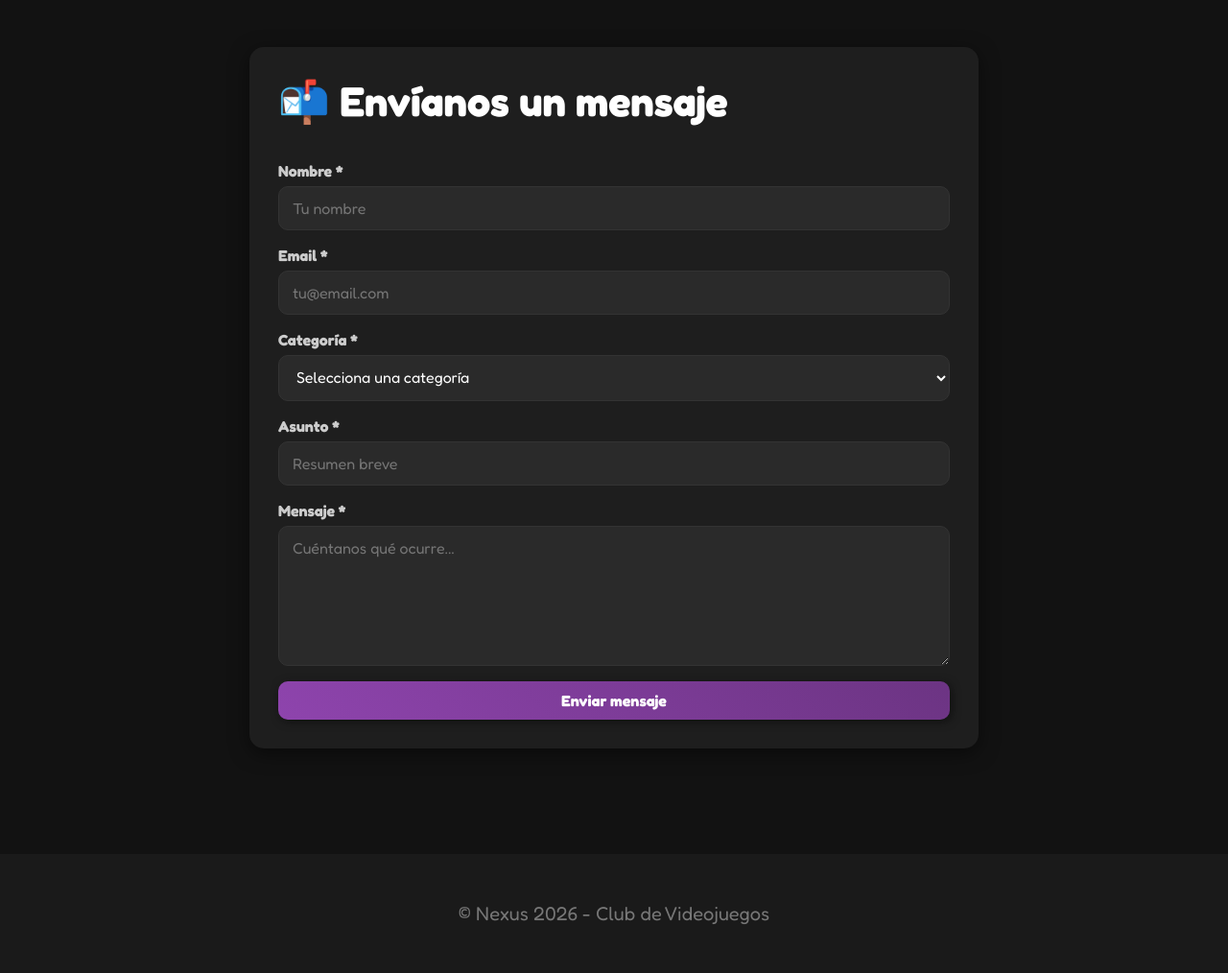
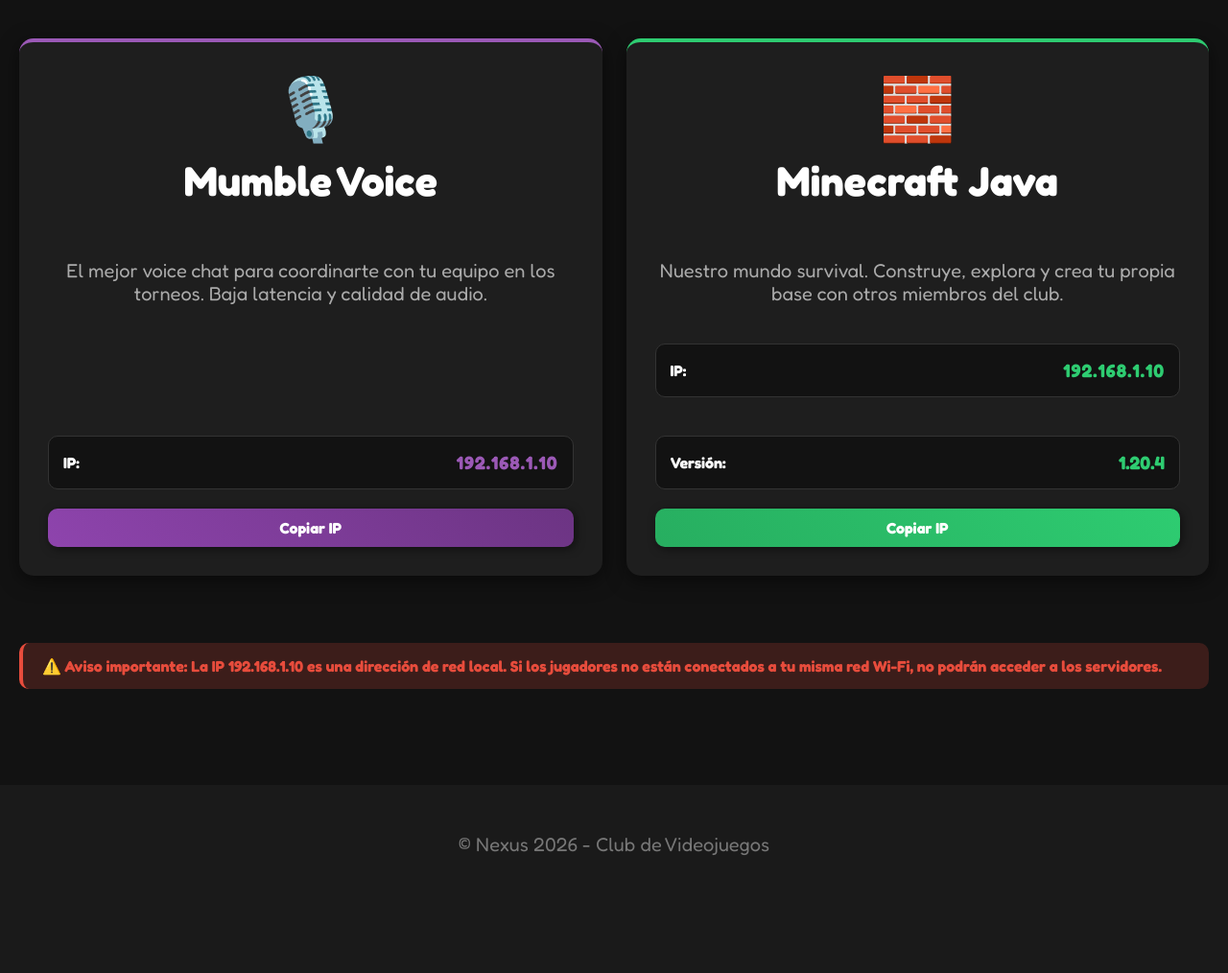
Before and after one commit to SusAlbertX/Nexus, a PHP site: page /soporte.php in a window 1280 px wide. Shown: the part 438-1452 px from the top of the page at 96% size. After the commit the page ends 1329 px from the top, so only its background shows below. Run offline with PHP 8.4, Linux system fonts and the light colour scheme; the visitor is signed in with stand-in values (Sample User, id 1).

Commit message:
Settings Update

```diff
--- a/src/soporte.php
+++ b/src/soporte.php
@@ -1,16 +1,15 @@
-<?php require 'config.php'; ?>
+<?php require_once 'config.php'; ?>
 <!DOCTYPE html>
 <html lang="es">
 <head>
-            <link rel="icon" href="icono.png" type="image/png">
     <meta charset="UTF-8">
     <meta name="viewport" content="width=device-width, initial-scale=1.0">
-    <title>Soporte - Nexus</title>
+    <title>Servidores - Nexus</title>
+    <link rel="icon" href="icono.png" type="image/png">
     <link href="https://fonts.googleapis.com/css2?family=Fredoka:wght@300;400;500;600;700&display=swap" rel="stylesheet">
     <link rel="stylesheet" href="styles.css">
 </head>
 <body>
-
 <header>
     <div class="container">
         <p class="logo" onclick="location.href='index.php'">NEXUS</p>
@@ -18,71 +17,77 @@
             <a href="index.php">Inicio</a>
             <a href="torneo.php">Torneos</a>
             <a href="clubs.php">Clubs</a>
-            <a href="servidores.php">Servidores</a>
-            <a href="soporte.php" class="activo">Soporte</a>
-
+            <a href="servidores.php" class="activo">Servidores</a>
+            <a href="soporte.php">Soporte</a>
             <?php if (isset($_SESSION['usuario_id'])): ?>
-                <a href="#" style="color: #9b59b6; font-weight: bold; margin-left: 15px;">👤 <?= e($_SESSION['usuario_nombre']) ?></a>
-                <a href="logout.php" style="color: #e74c3c;">Salir</a>
+                <div class="user-menu">
+                    <a>👤 <?= e($_SESSION['usuario_nombre']) ?> ▾</a>
+                    <div class="dropdown-content">
+                        <a href="ajustes.php">⚙️ Ajustes de cuenta</a>
+                        <a href="logout.php" class="logout-link">🚪 Cerrar Sesión</a>
+                    </div>
+                </div>
             <?php else: ?>
                 <a href="login.php" style="margin-left: 15px;">Acceso</a>
             <?php endif; ?>
         </nav>
     </div>
 </header>
-
 <section class="hero" style="min-height: 30vh;">
-    <h1>🛟 Soporte Nexus</h1>
-    <p>¿Tienes un problema o una duda? Rellena el formulario y te responderemos lo antes posible.</p>
+    <h1>🌐 Servidores Nexus</h1>
+    <p>Únete a nuestra comunidad y juega con nosotros. ¡Diviértete!</p>
 </section>
-
-<section class="container" style="padding: 20px; max-width: 800px;">
-    <div class="panel">
-        <h2 style="margin-top:0;">📬 Envíanos un mensaje</h2>
-
-        <?php
-        $mensaje = $_GET['msg'] ?? '';
-        $esError = ($_GET['err'] ?? '0') === '1';
-        if ($mensaje): ?>
-            <div class="alerta <?= $esError ? 'error' : 'ok' ?>"><?= e($mensaje) ?></div>
-        <?php endif; ?>
-
-        <form action="guardar_soporte.php" method="POST">
-            <div class="form-grupo">
-                <label for="nombre">Nombre *</label>
-                <input type="text" id="nombre" name="nombre" required maxlength="80" placeholder="Tu nombre">
+<section class="container" style="padding: 20px;">
+    <div style="display: grid; grid-template-columns: repeat(auto-fit, minmax(300px, 1fr)); gap: 25px; margin-top: 20px;">
+        <div class="panel" style="text-align: center; border-top: 4px solid #9b59b6; display: flex; flex-direction: column;">
+            <div style="font-size: 4em; margin-bottom: 10px;">🎙️</div>
+            <h2 style="margin-top:0;">Mumble Voice</h2>
+            <p style="color: #aaa; flex-grow: 1;">El mejor voice chat para coordinarte con tu equipo en los torneos. Baja latencia y calidad de audio.</p>
+            <div style="background: #121212; padding: 15px; border-radius: 10px; margin: 20px 0; display: flex; justify-content: space-between; align-items: center; border: 1px solid #333;">
+                <span style="font-weight: bold; color: white;">IP:</span>
+                <code style="font-size: 1.2em; color: #9b59b6; font-weight: bold; letter-spacing: 1px;" id="ip-mumble">192.168.1.10</code>
             </div>
-            <div class="form-grupo">
-                <label for="email">Email *</label>
-                <input type="email" id="email" name="email" required maxlength="120" placeholder="tu@email.com">
+            <button class="btn-primario" style="width: 100%;" onclick="copiarIP('ip-mumble', this)">Copiar IP</button>
+        </div>
+        <div class="panel" style="text-align: center; border-top: 4px solid #2ecc71; display: flex; flex-direction: column;">
+            <div style="font-size: 4em; margin-bottom: 10px;">🧱</div>
+            <h2 style="margin-top:0;">Minecraft Java</h2>
+            <p style="color: #aaa; flex-grow: 1;">Nuestro mundo survival. Construye, explora y crea tu propia base con otros miembros del club.</p>
+            <div style="background: #121212; padding: 15px; border-radius: 10px; margin: 20px 0; display: flex; justify-content: space-between; align-items: center; border: 1px solid #333;">
+                <span style="font-weight: bold; color: white;">IP:</span>
+                <code style="font-size: 1.2em; color: #2ecc71; font-weight: bold; letter-spacing: 1px;" id="ip-minecraft">192.168.1.10</code>
             </div>
-            <div class="form-grupo">
-                <label for="categoria">Categoría *</label>
-                <select id="categoria" name="categoria" required>
-                    <option value="">Selecciona una categoría</option>
-                    <option value="cuenta">Problema con mi cuenta</option>
-                    <option value="torneo">Inscripción / torneo</option>
-                    <option value="pago">Pagos y premios</option>
-                    <option value="tecnico">Problema técnico</option>
-                    <option value="otro">Otro</option>
-                </select>
+            <div style="background: #121212; padding: 15px; border-radius: 10px; margin: 20px 0; display: flex; justify-content: space-between; align-items: center; border: 1px solid #333;">
+                <span style="font-weight: bold; color: white;">Versión:</span>
+                <code style="font-size: 1.2em; color: #2ecc71; font-weight: bold;">1.20.4</code>
             </div>
-            <div class="form-grupo">
-                <label for="asunto">Asunto *</label>
-                <input type="text" id="asunto" name="asunto" required maxlength="150" placeholder="Resumen breve">
-            </div>
-            <div class="form-grupo">
-                <label for="mensaje">Mensaje *</label>
-                <textarea id="mensaje" name="mensaje" rows="6" required maxlength="2000" placeholder="Cuéntanos qué ocurre..."></textarea>
-            </div>
-            <button type="submit" class="btn-primario" style="width:100%;">Enviar mensaje</button>
-        </form>
+            <button class="btn-primario" style="width: 100%; background: linear-gradient(45deg, #27ae60, #2ecc71);" onclick="copiarIP('ip-minecraft', this)">Copiar IP</button>
+        </div>
+    </div>
+    <div class="alerta error" style="margin-top: 40px;">
+        ⚠️ <strong>Aviso importante:</strong> La IP <code>192.168.1.10</code> es una dirección de red local. Si los jugadores no están conectados a tu misma red Wi-Fi, no podrán acceder a los servidores.
     </div>
 </section>
-
-<footer>
-    <div class="container"><p>&copy; Nexus 2026 - Club de Videojuegos</p></div>
-</footer>
-
+<footer><div class="container"><p>&copy; Nexus 2026 - Club de Videojuegos</p></div></footer>
+<script>
+    function copiarIP(idElemento, boton) {
+        const texto = document.getElementById(idElemento).innerText;
+        const tempInput = document.createElement("input");
+        tempInput.value = texto;
+        document.body.appendChild(tempInput);
+        tempInput.select();
+        tempInput.setSelectionRange(0, 99999);
+        try {
+            const exitoso = document.execCommand("copy");
+            if (exitoso) {
+                const textoOriginal = boton.innerText;
+                boton.innerText = '✅ ¡Copiado!';
+                boton.style.background = '#2ecc71';
+                setTimeout(() => { boton.innerText = textoOriginal; boton.style.background = ''; }, 2000);
+            } else { alert("No se pudo copiar automáticamente. La IP es: " + texto); }
+        } catch (err) { alert("Tu navegador bloqueó la copia. La IP es: " + texto); }
+        document.body.removeChild(tempInput);
+    }
+</script>
 </body>
 </html>
--- a/src/styles.css
+++ b/src/styles.css
@@ -92,3 +92,13 @@ footer .container { display: flex; justify-content: center; align-items: center;
     .hero h1 { font-size: 4em; }
     .hero { margin-top: 0; }
 }
+
+.user-menu { position: relative; display: inline-block; margin-left: 15px; }
+.user-menu > a { color: #9b59b6 !important; font-weight: bold; cursor: pointer; padding: 5px 10px; border-radius: 8px; transition: background 0.2s; }
+.user-menu > a:hover { background: #2a2a2a; }
+.dropdown-content { display: none; position: absolute; right: 0; top: 100%; background-color: #1e1e1e; min-width: 180px; box-shadow: 0px 8px 16px 0px rgba(0,0,0,0.5); border-radius: 10px; border: 1px solid #333; z-index: 1000; overflow: hidden; }
+.dropdown-content a { color: #ccc !important; padding: 12px 16px; text-decoration: none; display: block; font-weight: normal !important; text-align: left; }
+.dropdown-content a:hover { background-color: #2a2a2a; color: #9b59b6 !important; }
+.dropdown-content .logout-link { color: #e74c3c !important; border-top: 1px solid #333; }
+.dropdown-content .logout-link:hover { background-color: rgba(231, 76, 60, 0.1); }
+.user-menu:hover .dropdown-content { display: block; }
```
Also changed, not shown: src/clubs.php (+17 -59 lines), src/index.php (+14 -42 lines), src/servidores.php (+13 -35 lines), src/torneo.php (+16 -26 lines).
